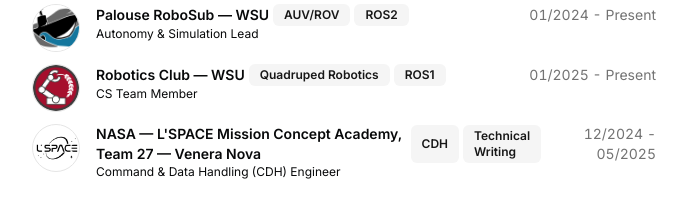
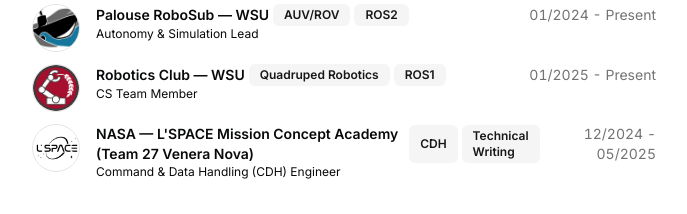
Before and after one commit to sangregoriokimpo/personalwebsite, a Next.js app: page / in a window 1280 px wide. Shown: the part 840-1054 px from the top of the page, without its empty margins (296-983 px from the left). Built offline with nearby package versions, Linux system fonts and the light colour scheme.

Commit message:
implementation: reformated team name

```diff
--- a/src/data/resume.tsx
+++ b/src/data/resume.tsx
@@ -144,7 +144,7 @@
         "Implemented a quadruped prototype URDF, joint controllers, and ROS1 Melodic control plugins for Gazebo/RViz and developed/integrated inverse kinematics with the CHAMP/CHVMP locomotion framework to enable stable, efficient gait control.",
     },
     {
-      company: "NASA — L'SPACE Mission Concept Academy, Team 27 — Venera Nova",
+      company: "NASA — L'SPACE Mission Concept Academy (Team 27 Venera Nova)",
       href: "https://www.lspace.asu.edu/",
       badges: ["CDH", "Technical Writing",],
       location: "Remote",
```
